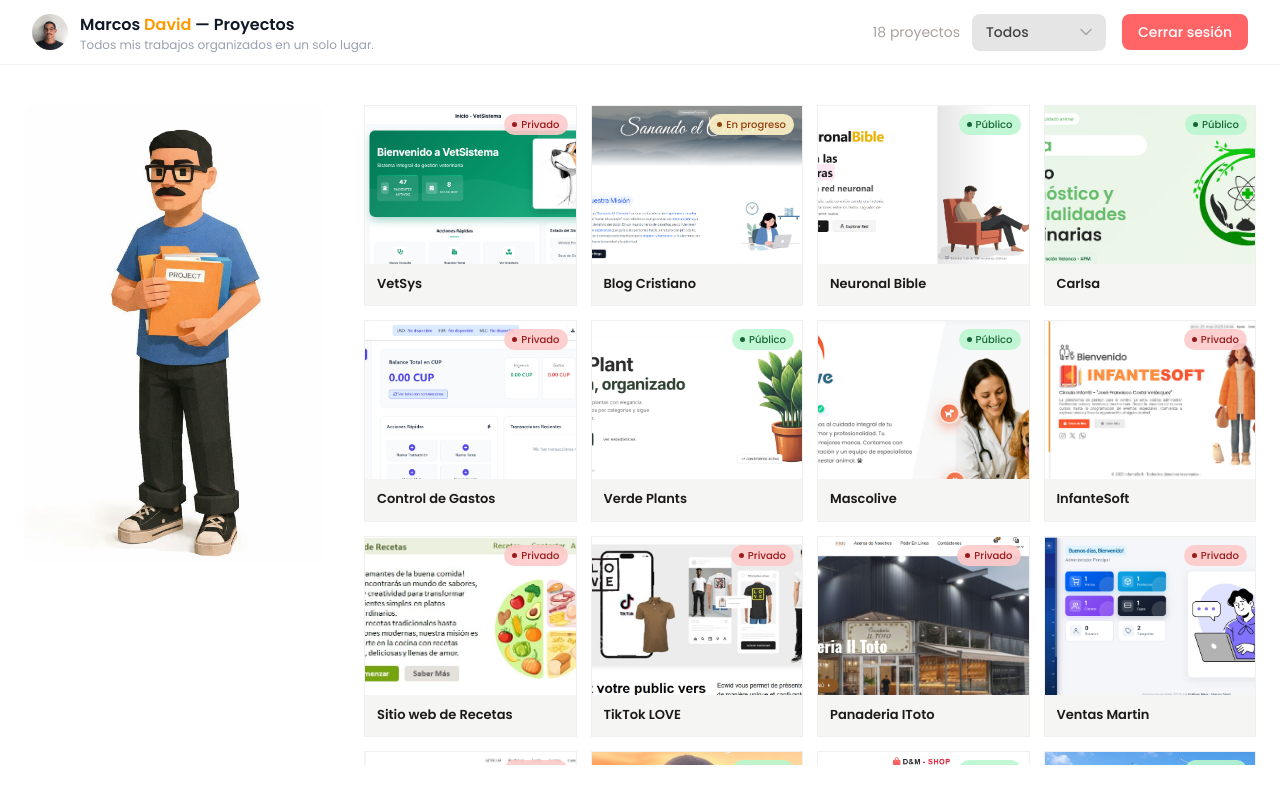
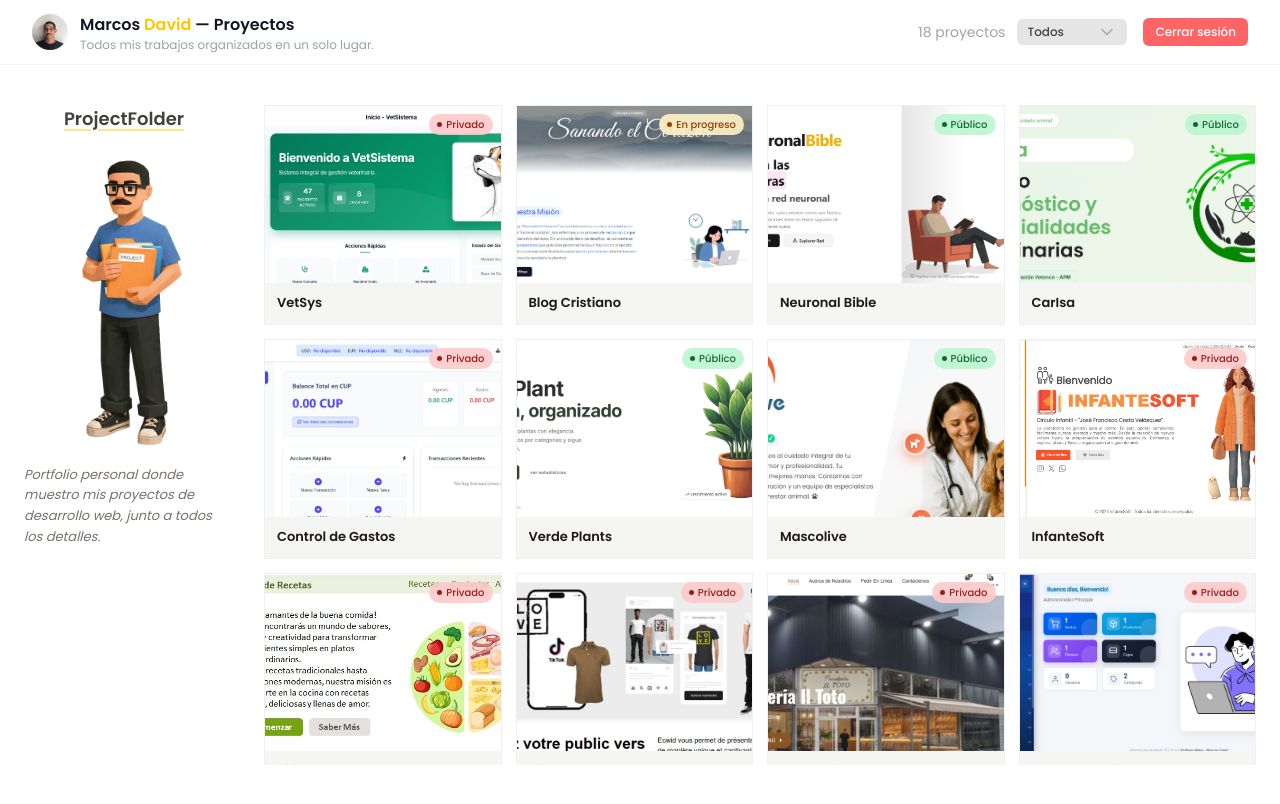
Before and after one commit to Markito333/ProjectFolder, a Next.js app: page /projects in a window 1280 px wide. Built offline with nearby package versions, Linux system fonts and the light colour scheme.

Commit message:
change the w-h in the buttons, add text in the img side

```diff
--- a/app/projects/page.tsx
+++ b/app/projects/page.tsx
@@ -35,15 +35,28 @@ export default function ProjectsPage() {
       >
         <div
           style={{
-            width: '300px',
+            width: '200px',
             flexShrink: 0,
-            borderRadius: '12px',
             overflow: 'hidden',
-            backgroundColor: '#f5f5f4',
           }}
         >
+          <h2
+            style={{
+              fontSize: '18px',
+              fontWeight: 600,
+              color: '#44403c',
+              marginBottom: '12px',
+              textDecoration: 'underline',
+              textDecorationColor: '#fde68a',
+              textUnderlineOffset: '4px',
+              textDecorationThickness: '2px',
+              textAlign: "center",
+            }}
+          >
+            ProjectFolder
+          </h2>
           <img
-            src="/imgs/projectimg.png"
+            src="/imgs/projectimgg.png"
             alt="Proyectos"
             style={{
               width: '100%',
@@ -52,6 +65,18 @@ export default function ProjectsPage() {
               objectFit: 'cover',
             }}
           />
+          <p
+            style={{
+              marginTop: '16px',
+              fontSize: '13px',
+              lineHeight: '1.6',
+              color: '#78716c',
+              fontStyle: 'italic',
+            }}
+          >
+            Portfolio personal donde muestro mis proyectos de desarrollo web,
+            junto a todos los detalles.
+          </p>
         </div>
         <div style={{ flex: 1, maxHeight: 'calc(100vh - 140px)', overflowY: 'auto' }}>
           {filteredProjects.length > 0 ? (
--- a/components/Header.tsx
+++ b/components/Header.tsx
@@ -28,7 +28,7 @@ export default function Header({
             />
             <div>
               <span className="font-semibold text-gray-900">
-                Marcos <span className="text-amber-500">David</span> — Proyectos
+                Marcos <span className="text-yellow-400">David</span> — Proyectos
               </span>
               <p className="text-xs text-gray-400 m-0 leading-tight">
                 Todos mis trabajos organizados en un solo lugar.
@@ -49,16 +49,16 @@ export default function Header({
                     onChange={(e) => setFilter(e.target.value as ProjectStatus | 'all')}
                     style={{
                       appearance: 'none',
-                      padding: '8px 36px 8px 14px',
+                      padding: '4px 28px 4px 10px',
                       backgroundColor: '#e5e5e5',
                       border: 'none',
-                      borderRadius: '8px',
-                      fontSize: '14px',
+                      borderRadius: '6px',
+                      fontSize: '12px',
                       fontWeight: 500,
                       color: '#444',
                       cursor: 'pointer',
                       outline: 'none',
-                      minWidth: '120px',
+                      minWidth: '90px',
                     }}
                   >
                     <option value="all">Todos</option>
@@ -93,7 +93,7 @@ export default function Header({
             )}
             <button
               onClick={() => setShowLogout(true)}
-              className="text-sm font-medium text-white bg-red-400 hover:bg-red-600 transition-colors px-4 py-2 rounded-lg"
+              className="text-xs font-medium text-white bg-red-400 hover:bg-red-600 transition-colors px-3 py-1.5 rounded-md"
             >
               Cerrar sesión
             </button>
```
Also changed, not shown: public/imgs/projectimgg.png (added).
